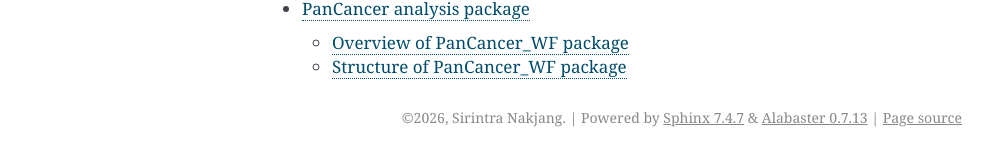
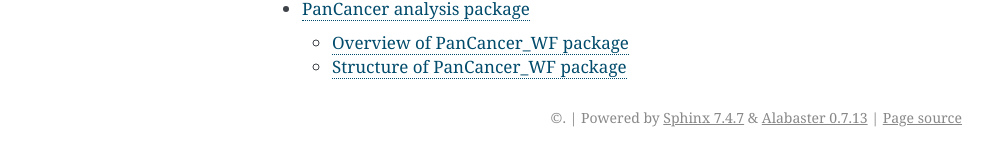
Before and after one commit to sirintra/PMC-PC-training, a Sphinx documentation site: the page built from docs/index.rst, in a window 1280 px wide. Shown: the part 1586-1740 px from the top of the page, without its empty margins (148-1141 px from the left). Built offline with Sphinx 7.4.7, drawn with Linux system fonts in a browser that asks for light colours.

Commit message:
Update conf.py

```diff
--- a/docs/conf.py
+++ b/docs/conf.py
@@ -24,7 +24,4 @@
 # If your package imports heavy deps, mock them:
 autodoc_mock_imports = ["numpy", "pandas", "scipy", "sklearn"]
 
-# Required metadata for EPUB builds
-copyright = "2026, Sirintra Nakjang"
-version = "1.0"
-epub_version = "3"
+epub_exclude = ["*"]
```
